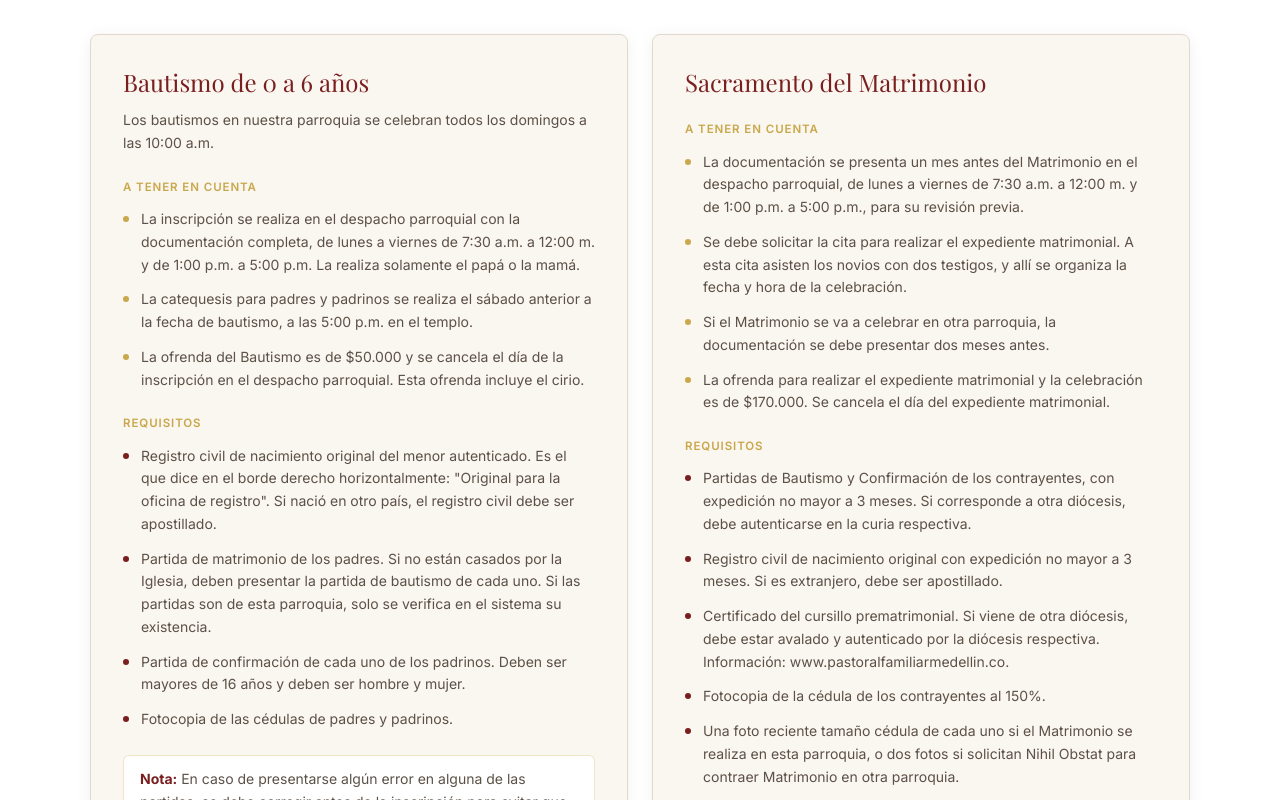
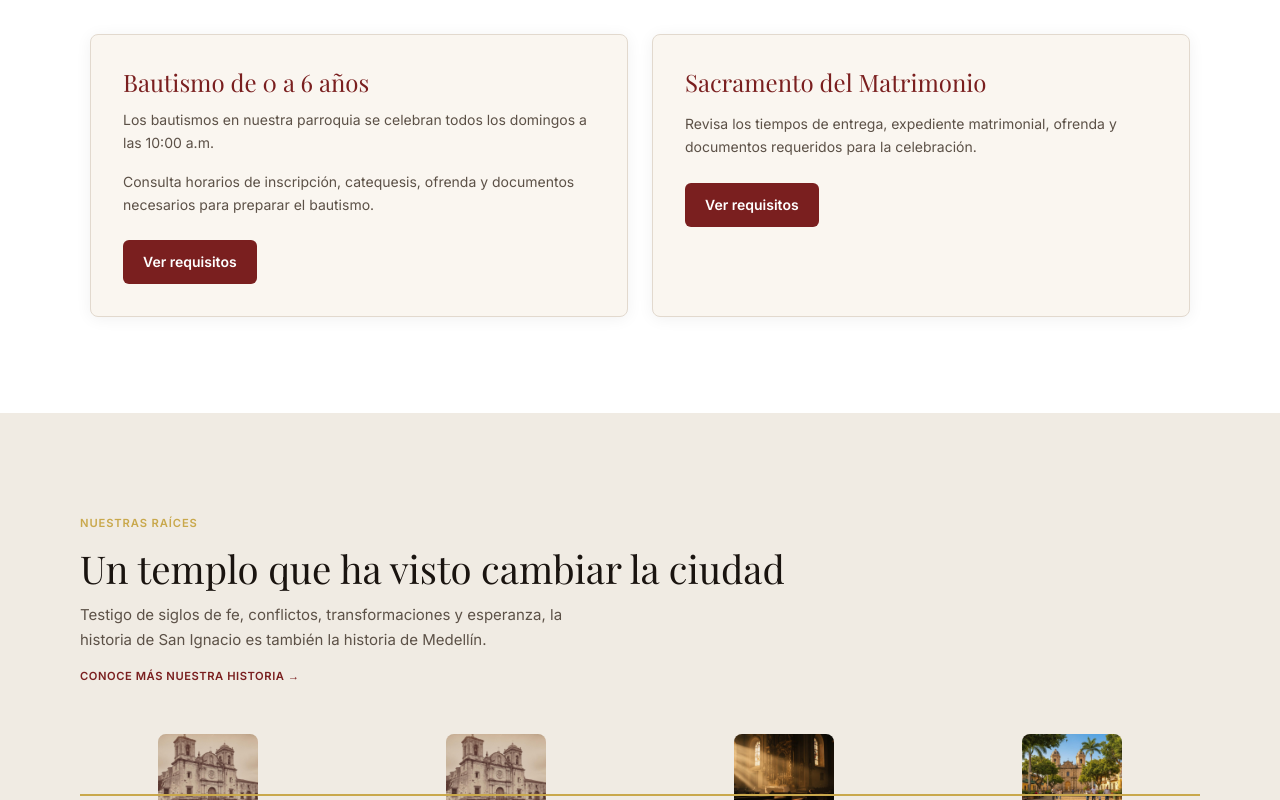
Before and after one commit to Daniel-JFA/sanignacio, an Angular app: page / in a window 1280 px wide. Shown: the part 1120-1920 px from the top of the page. Built offline with nearby package versions, Linux system fonts and the light colour scheme.

Commit message:
Move despacho requirements into modal
Replaces inline requirements with summary cards and modal detail views.

```diff
--- a/src/app/sections/despacho.component.ts
+++ b/src/app/sections/despacho.component.ts
@@ -1,9 +1,10 @@
 import { CommonModule } from '@angular/common';
-import { Component } from '@angular/core';
+import { Component, HostListener } from '@angular/core';
 
 type OfficeSection = {
   title: string;
   intro?: string;
+  summary: string;
   notes: string[];
   requirements: string[];
   finalNote: string;
@@ -28,11 +29,50 @@ type OfficeSection = {
           <article *ngFor="let item of officeSections" class="rounded-lg border border-church-border bg-cream p-6 shadow-card lg:p-8">
             <h3 class="font-display text-2xl leading-tight text-burgundy">{{ item.title }}</h3>
             <p *ngIf="item.intro" class="mt-3 font-body text-sm leading-relaxed text-church-text-secondary">{{ item.intro }}</p>
+            <p class="mt-4 font-body text-sm leading-relaxed text-church-text-secondary">{{ item.summary }}</p>
+            <button
+              type="button"
+              class="mt-6 rounded-md bg-burgundy px-5 py-3 font-body text-sm font-semibold text-white transition-colors hover:bg-burgundy-dark focus:outline-none focus:ring-2 focus:ring-gold focus:ring-offset-2"
+              (click)="openModal(item)"
+            >
+              Ver requisitos
+            </button>
+          </article>
+        </div>
+      </div>
+    </section>
+
+    <div
+      *ngIf="selectedSection"
+      class="fixed inset-0 z-[80] flex items-center justify-center bg-black/60 px-4 py-6"
+      role="dialog"
+      aria-modal="true"
+      [attr.aria-label]="selectedSection.title"
+      (click)="closeModal()"
+    >
+      <div class="max-h-[88vh] w-full max-w-3xl overflow-hidden rounded-lg bg-white shadow-card-hover" (click)="$event.stopPropagation()">
+        <div class="flex items-start justify-between gap-4 border-b border-church-border px-5 py-4">
+          <div>
+            <span class="font-body text-[0.68rem] font-semibold uppercase tracking-[0.08em] text-gold">Despacho parroquial</span>
+            <h3 class="mt-1 font-display text-2xl leading-tight text-burgundy">{{ selectedSection.title }}</h3>
+          </div>
+          <button
+            type="button"
+            class="flex h-10 w-10 flex-none items-center justify-center rounded-full text-2xl leading-none text-church-text-secondary transition-colors hover:bg-cream hover:text-burgundy focus:outline-none focus:ring-2 focus:ring-gold"
+            aria-label="Cerrar"
+            (click)="closeModal()"
+          >
+            ×
+          </button>
+        </div>
+
+        <div class="max-h-[calc(88vh-96px)] overflow-y-auto px-5 py-6 lg:px-8">
+          <p *ngIf="selectedSection.intro" class="font-body text-sm leading-relaxed text-church-text-secondary">{{ selectedSection.intro }}</p>
 
           <div class="mt-6">
             <h4 class="font-body text-[0.72rem] font-semibold uppercase tracking-[0.08em] text-gold">A tener en cuenta</h4>
             <ul class="mt-3 space-y-3 font-body text-sm leading-relaxed text-church-text-secondary">
-                <li *ngFor="let note of item.notes" class="flex gap-3">
+              <li *ngFor="let note of selectedSection.notes" class="flex gap-3">
                 <span class="mt-2 h-1.5 w-1.5 flex-none rounded-full bg-gold" aria-hidden="true"></span>
                 <span>{{ note }}</span>
               </li>
@@ -42,27 +82,29 @@ type OfficeSection = {
           <div class="mt-6">
             <h4 class="font-body text-[0.72rem] font-semibold uppercase tracking-[0.08em] text-gold">Requisitos</h4>
             <ul class="mt-3 space-y-3 font-body text-sm leading-relaxed text-church-text-secondary">
-                <li *ngFor="let requirement of item.requirements" class="flex gap-3">
+              <li *ngFor="let requirement of selectedSection.requirements" class="flex gap-3">
                 <span class="mt-2 h-1.5 w-1.5 flex-none rounded-full bg-burgundy" aria-hidden="true"></span>
                 <span>{{ requirement }}</span>
               </li>
             </ul>
           </div>
 
-            <p class="mt-6 rounded-md border border-gold/30 bg-white px-4 py-3 font-body text-sm leading-relaxed text-church-text-secondary">
-              <strong class="text-burgundy">Nota:</strong> {{ item.finalNote }}
+          <p class="mt-6 rounded-md border border-gold/30 bg-cream px-4 py-3 font-body text-sm leading-relaxed text-church-text-secondary">
+            <strong class="text-burgundy">Nota:</strong> {{ selectedSection.finalNote }}
           </p>
-          </article>
         </div>
       </div>
-    </section>
+    </div>
   `,
 })
 export class DespachoComponent {
+  selectedSection: OfficeSection | null = null;
+
   officeSections: OfficeSection[] = [
     {
       title: 'Bautismo de 0 a 6 años',
       intro: 'Los bautismos en nuestra parroquia se celebran todos los domingos a las 10:00 a.m.',
+      summary: 'Consulta horarios de inscripción, catequesis, ofrenda y documentos necesarios para preparar el bautismo.',
       notes: [
         'La inscripción se realiza en el despacho parroquial con la documentación completa, de lunes a viernes de 7:30 a.m. a 12:00 m. y de 1:00 p.m. a 5:00 p.m. La realiza solamente el papá o la mamá.',
         'La catequesis para padres y padrinos se realiza el sábado anterior a la fecha de bautismo, a las 5:00 p.m. en el templo.',
@@ -78,6 +120,7 @@ export class DespachoComponent {
     },
     {
       title: 'Sacramento del Matrimonio',
+      summary: 'Revisa los tiempos de entrega, expediente matrimonial, ofrenda y documentos requeridos para la celebración.',
       notes: [
         'La documentación se presenta un mes antes del Matrimonio en el despacho parroquial, de lunes a viernes de 7:30 a.m. a 12:00 m. y de 1:00 p.m. a 5:00 p.m., para su revisión previa.',
         'Se debe solicitar la cita para realizar el expediente matrimonial. A esta cita asisten los novios con dos testigos, y allí se organiza la fecha y hora de la celebración.',
@@ -101,4 +144,17 @@ export class DespachoComponent {
       finalNote: 'En caso de presentarse algún error en alguna de las partidas, se debe corregir antes de realizar el expediente matrimonial.',
     },
   ];
+
+  openModal(section: OfficeSection) {
+    this.selectedSection = section;
   }
+
+  closeModal() {
+    this.selectedSection = null;
+  }
+
+  @HostListener('document:keydown.escape')
+  onEscape() {
+    this.closeModal();
+  }
+}
```
Lines whose indentation alone changed are shown as unchanged.
